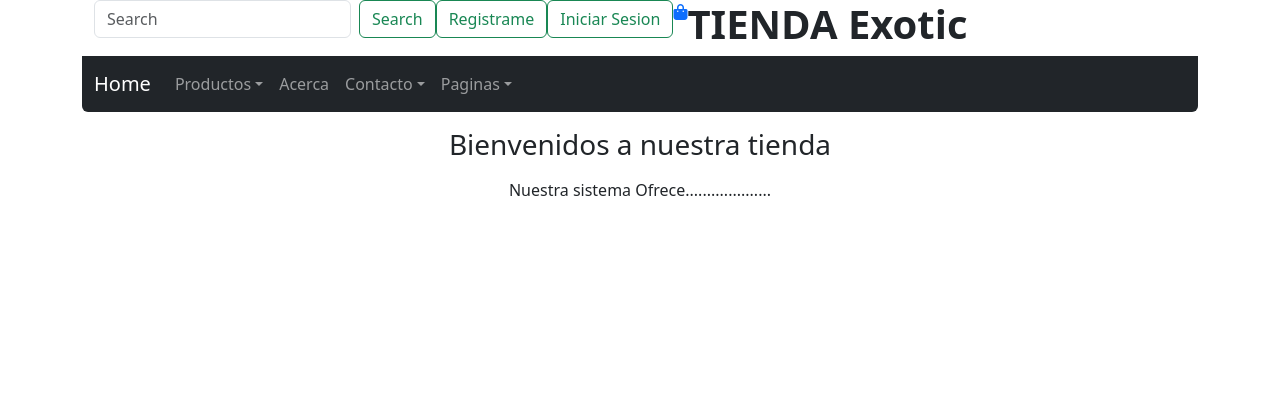
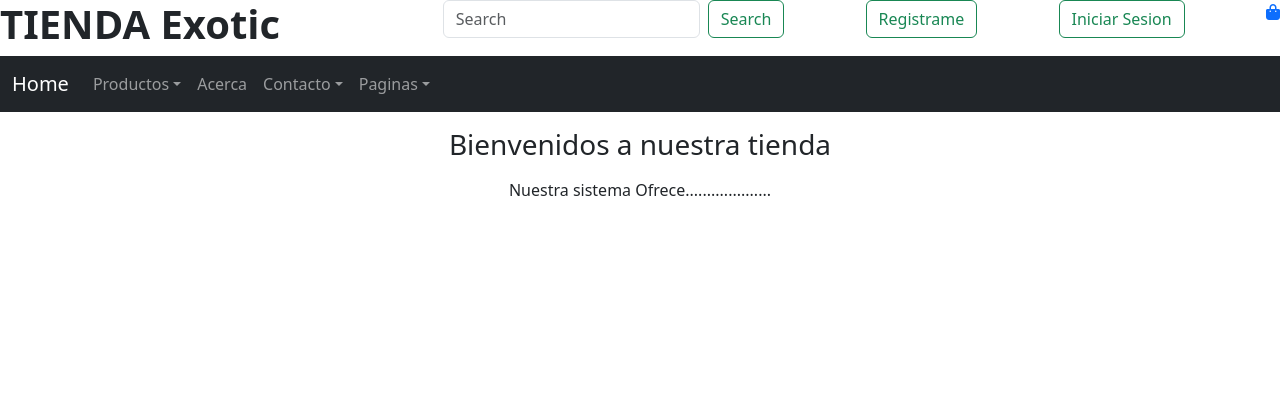
Before and after one commit to JuanDavidChimbaco/TiendaExoticShoes, a Django app: page / in a window 1280 px wide. Shown: the top 420 px of the page. Run offline with Django 4.2, Linux system fonts and the light colour scheme; some libraries are stand-ins or nearby versions.

Commit message:
Update 2

```diff
--- a/TiendaExotic/Tienda/templates/encabezado.html
+++ b/TiendaExotic/Tienda/templates/encabezado.html
@@ -1,4 +1,6 @@
-<div class="d-flex align-justify-center">
+
+<div class="d-flex  justify-content-between">
+    <H1 class="text-center fw-bold">TIENDA Exotic</H1>
     <div>
         <img src="" alt="">
     </div>
@@ -19,5 +21,5 @@
             <i class="fa fa-solid fa-bag-shopping"></i>
         </a>
     </div>
-    <H1 class="text-center fw-bold">TIENDA Exotic</H1>
+
 </div>
--- a/TiendaExotic/Tienda/templates/index.html
+++ b/TiendaExotic/Tienda/templates/index.html
@@ -21,22 +21,25 @@
     <link href="https://cdn.jsdelivr.net/npm/sweetalert2@11.7.3/dist/sweetalert2.min.css" rel="stylesheet">
 </head>
 <body>
-    <div class="container-fluid">
+    <div>
         <header class="row">
             {% block encabezado %}
+
             {% endblock %}
         </header>
-        <div class="row sticky-top">
+        <div>
             {% block menu %}
+
             {% endblock %}
         </div>
-        <section class="container" style="margin-bottom: 100px;">
+        <section>
             {% block contenido %}
                 {%include "inicio.html" %}
             {% endblock %}
         </section>
         <footer class="row fixed-bottom">
             {% block piePagina %}
+
             {% endblock %}
         </footer>
     </div>
--- a/TiendaExotic/Tienda/templates/inicio.html
+++ b/TiendaExotic/Tienda/templates/inicio.html
@@ -8,6 +8,11 @@
 {% block contenido %}
     <h3 class="text-center mt-3">Bienvenidos a nuestra tienda</h3>
     <p class="text-center mt-3">Nuestra sistema  Ofrece....................</p>
+    <!-- Aqui van los productos -->
+    <div id="">
+
+    </div>
+
 {%endblock %}
 {% block piePagina %}
     {% include "piePagina.html" %}
--- a/TiendaExotic/Tienda/templates/menu.html
+++ b/TiendaExotic/Tienda/templates/menu.html
@@ -1,4 +1,9 @@
-<nav class="navbar navbar-expand-sm bg-dark navbar-dark rounded-bottom">
+
+<link href="https://cdn.jsdelivr.net/npm/bootstrap@5.3.0-alpha3/dist/css/bootstrap.min.css" rel="stylesheet" integrity="sha384-KK94CHFLLe+nY2dmCWGMq91rCGa5gtU4mk92HdvYe+M/SXH301p5ILy+dN9+nJOZ" crossorigin="anonymous">
+    <script src="https://cdn.jsdelivr.net/npm/bootstrap@5.3.0-alpha3/dist/js/bootstrap.bundle.min.js" integrity="sha384-ENjdO4Dr2bkBIFxQpeoTz1HIcje39Wm4jDKdf19U8gI4ddQ3GYNS7NTKfAdVQSZe" crossorigin="anonymous"></script>
+
+<div class="">
+    <nav class="navbar navbar-expand-sm bg-dark navbar-dark">
         <div class="container-fluid">
             <a class="navbar-brand" href="/"> Home </a>
             <div class="collapse navbar-collapse" id="collapsibleNavbar">
@@ -32,3 +37,4 @@
         </div>
 
     </nav>
+</div>
```
Lines whose indentation alone changed are shown as unchanged.
